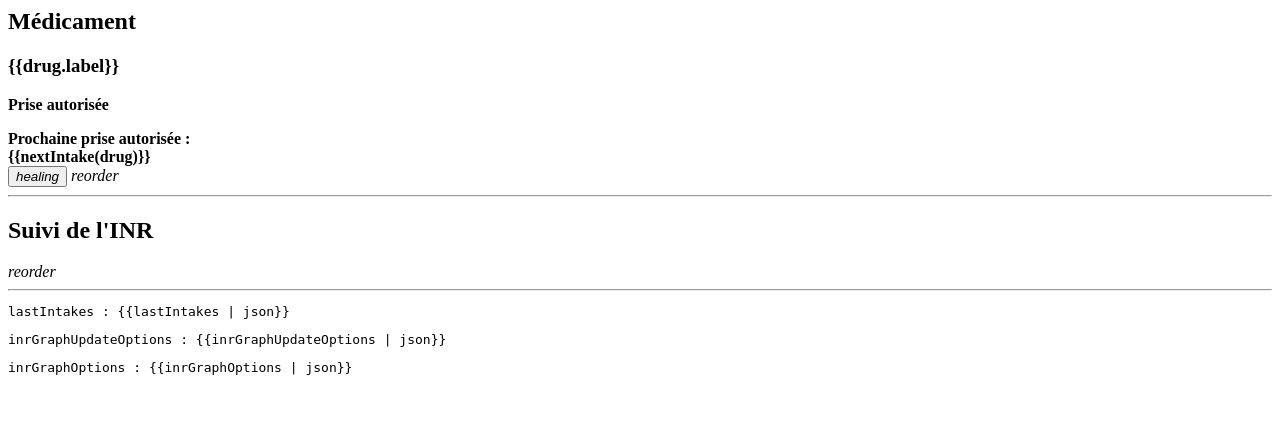
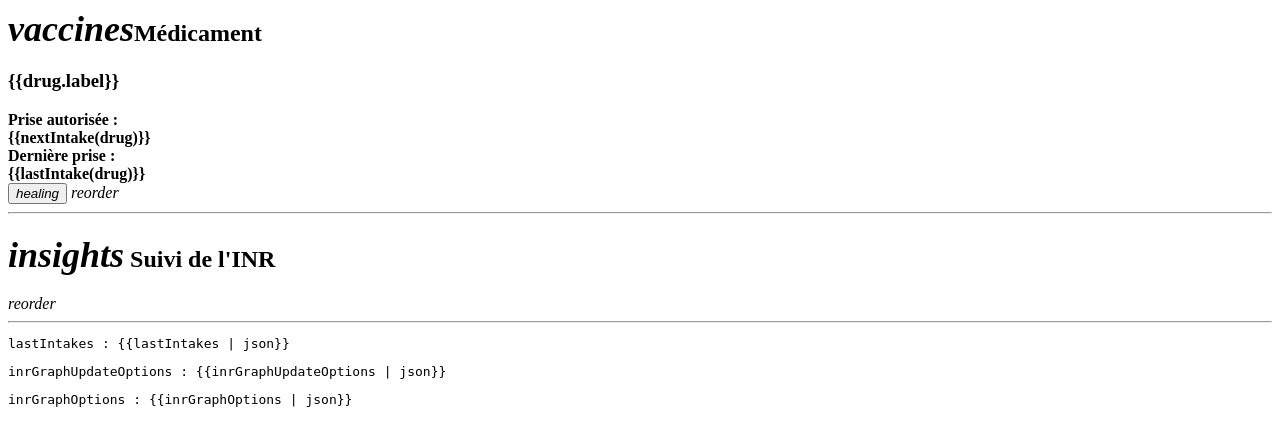
Before and after one commit to brouvier/InrTraker, a PHP site: page /app/components/home/home.component.html in a window 1280 px wide. Shown: the top 446 px of the page. Run offline with PHP 8.4, Linux system fonts and the light colour scheme.

Commit message:
Mise en forme

```diff
--- a/angular.json
+++ b/angular.json
@@ -58,6 +58,7 @@
             ],
             "scripts": [
               "node_modules/jquery/dist/jquery.min.js",
+              "node_modules/@popperjs/core/dist/umd/popper.min.js",
               "node_modules/bootstrap/dist/js/bootstrap.min.js"
             ]
           },
--- a/database.sql
+++ b/database.sql
@@ -24,6 +24,7 @@
   `label` varchar(50) NOT NULL,
   `posology` varchar(500) NOT NULL,
   `maxFrequency` tinyint(3) unsigned NOT NULL DEFAULT 1 COMMENT 'Fréquence maximum des prises en heure',
+	`order` TINYINT(4) NOT NULL DEFAULT '9',
   PRIMARY KEY (`id`)
 ) ENGINE=InnoDB AUTO_INCREMENT=3 DEFAULT CHARSET=utf8;
 
--- a/src/app/app.component.html
+++ b/src/app/app.component.html
@@ -4,7 +4,7 @@
         <span class="align-top">INR Traker</span>
     </a>
     <div class="m-2 d-flex align-items-center" *ngIf="isUnlock()">
-        <i class="material-icons text-white" (click)="lock()">lock</i>
+        <i class="material-icons violet" (click)="lock()">lock</i>
     </div>
 </nav>
 
--- a/src/app/components/home/home.component.html
+++ b/src/app/components/home/home.component.html
@@ -1,54 +1,78 @@
-<h2>Médicament</h2>
+<!-- ------------------ Liste des médicaments ------------------ -->
+
+<h2 class="d-flex align-items-center"><i class="material-icons me-2 violet"
+        style="font-size: 1.5em;">vaccines</i>Médicament</h2>
 
 <div class="row">
     <div class="col" *ngFor="let drug of lastIntakes">
-        <div class="card m-3">
-            <h3 class="card-header">{{drug.label}}</h3>
+        <div class="card m-3" [ngClass]="{'custom-card-orange': nextIntake(drug) > currentDt.st,
+            'custom-card-green': nextIntake(drug) <= currentDt.st}">
+
             <div class="card-body">
-                <p class="card-text text-success" *ngIf="nextIntake(drug) <= formatedCurrentDt">
-                    <strong>Prise autorisée</strong>
-                </p>
-                <div *ngIf="nextIntake(drug) > formatedCurrentDt">
-                    <div class="row card-text text-warning">
+                <h3 class="card-title">{{drug.label}}</h3>
+                <div *ngIf="nextIntake(drug) > currentDt.st">
+                    <div class="row card-text">
                         <div class="col-12 col-xl-6">
-                            <strong>Prochaine prise autorisée :</strong>
+                            <strong>Prise autorisée :</strong>
                         </div>
                         <div class="col-12 col-xl-6 text-end">
                             <strong>{{nextIntake(drug)}}</strong>
                         </div>
                     </div>
                     <div class="progress">
-                        <div class="progress-bar" role="progressbar" [style]="nextIntakeProgress(drug)"></div>
+                        <div class="progress-bar bg-primary progress-bar-striped progress-bar-animated"
+                            [style]="nextIntakeProgress(drug)"></div>
+                    </div>
+                </div>
+                <div *ngIf="nextIntake(drug) <= currentDt.st">
+                    <div class="row card-text">
+                        <div class="col-12 col-xl-6">
+                            <strong>Dernière prise :</strong>
+                        </div>
+                        <div class="col-12 col-xl-6 text-end">
+                            <strong>{{lastIntake(drug)}}</strong>
+                        </div>
+                    </div>
+                    <div class="progress">
+                        <div class="progress-bar bg-primary progress-bar-striped progress-bar-animated"
+                            style="width: 100%"></div>
                     </div>
                 </div>
             </div>
+
             <div class="card-footer text-end">
                 <div class="btn-group" role="group">
-                    <button type="button" class="btn btn-success d-flex align-items-center" title="Ajouter une prise"
-                        (click)="addIntake(drug.id)"
-                        [ngClass]="{'btn-warning': nextIntake(drug) > formatedCurrentDt,
-                                'btn-success': nextIntake(drug) <= formatedCurrentDt}">
+                    <button type="button" class="btn btn-success p-1 d-flex align-items-center"
+                        title="Ajouter une prise" (click)="addIntake(drug.id)" [ngClass]="{'btn-warning': nextIntake(drug) > currentDt.st,
+                                'btn-success': nextIntake(drug) <= currentDt.st}">
                         <i class="material-icons">healing</i>
                     </button>
-                    <a class="btn btn-secondary d-flex align-items-center" [routerLink]="['/intake-list', drug.id]"
+                    <a class="btn btn-secondary p-1 d-flex align-items-center" [routerLink]="['/intake-list', drug.id]"
                         title="Voir la liste des prises"><i class="material-icons">reorder</i></a>
                 </div>
             </div>
+
         </div>
     </div>
 </div>
 
 <hr />
+<!-- ------------------ Graphique des mesures ------------------ -->
 
 <div class="d-flex justify-content-between">
-    <h2>Suivi de l'INR</h2>
-    <a class="btn btn-secondary d-flex align-items-center" [routerLink]="['/measure-list']"
+    <h2 class="d-flex align-items-center">
+        <i class="material-icons me-2 violet" style="font-size: 1.5em;">insights</i>
+        Suivi de l'INR
+    </h2>
+    <a class="btn btn-secondary p-1 d-flex align-items-center" [routerLink]="['/measure-list']"
         title="Voir la liste des mesures">
         <i class="material-icons">reorder</i>
     </a>
 </div>
 
-<div echarts [options]="inrGraphOptions" [merge]="inrGraphUpdateOptions" class="demo-chart"></div>
+<div echarts [options]="inrGraphOptions" [merge]="inrGraphUpdateOptions"></div>
+
+<!-- ------------------ Débug ------------------ -->
 
 <div *ngIf="!production">
     <hr />
--- a/src/app/components/intake-list/intake-list.component.ts
+++ b/src/app/components/intake-list/intake-list.component.ts
@@ -15,7 +15,7 @@
   private currentDrugId: number = 0;
   private drugsSub: Subscription|undefined;
   private intakesSub: Subscription|undefined;
-  currentDrug: Drug = {id: 0, label: 'Erreur', posology: '', maxFrequency: 0};
+  currentDrug: Drug = {id: 0, label: 'Erreur', posology: '', maxFrequency: 0, order: 0};
   currentDrugIntakes: DrugIntake[] = [];
 
 
--- a/src/app/services/drug.service.ts
+++ b/src/app/services/drug.service.ts
@@ -11,6 +11,7 @@
     label: string;
     posology: string;
     maxFrequency: number;
+    order: number;
 }
 
 export interface DrugIntake {
@@ -25,6 +26,7 @@
     lastIntake: string | null;
     posology: string;
     maxFrequency: number;
+    order: number;
 }
 
 @Injectable()
@@ -101,12 +103,12 @@
         });
     }
 
-    private selectDrug() { return this.httpClient.get<Drug[]>(this.drugUrl, {headers: this.security.getAppTocken()}) }
+    private selectDrug() { return this.httpClient.get<Drug[]>(this.drugUrl + '/?by=order', {headers: this.security.getAppTocken()}) }
     private insertNewDrug(drug: Drug) { return this.httpClient.post(this.drugUrl, drug, {headers: this.security.getAppTocken()}) }
     private updateDrug(drug: Drug) { return this.httpClient.put(this.drugUrl + drug.id, drug, {headers: this.security.getAppTocken()}) }
     private deleteDrug(drug: Drug) { return this.httpClient.delete(this.drugUrl + drug.id, {headers: this.security.getAppTocken()}) }
 
-    private selectDrugIntake() { return this.httpClient.get<DrugIntake[]>(this.drugIntakeUrl, {headers: this.security.getAppTocken()}) }
+    private selectDrugIntake() { return this.httpClient.get<DrugIntake[]>(this.drugIntakeUrl + '/?by=intake', {headers: this.security.getAppTocken()}) }
     private insertNewDrugIntake(drugIntake: DrugIntake) { return this.httpClient.post(this.drugIntakeUrl, drugIntake, {headers: this.security.getAppTocken()}) }
     private updateDrugIntake(drugIntake: DrugIntake) { return this.httpClient.put(this.drugIntakeUrl + drugIntake.id, drugIntake, {headers: this.security.getAppTocken()}) }
     private deleteDrugIntake(drugIntake: DrugIntake) { return this.httpClient.delete(this.drugIntakeUrl + drugIntake.id, {headers: this.security.getAppTocken()}) }
--- a/src/app/services/inr.service.ts
+++ b/src/app/services/inr.service.ts
@@ -74,7 +74,7 @@
         }
     }
 
-    private selectInrMeasure() { return this.httpClient.get<InrMeasure[]>(this.inrMeasureUrl, { headers: this.security.getAppTocken() }) }
+    private selectInrMeasure() { return this.httpClient.get<InrMeasure[]>(this.inrMeasureUrl + '/?by=measureDate', { headers: this.security.getAppTocken() }) }
     private insertNewInrMeasure(inrMeasure: InrMeasure) { return this.httpClient.post(this.inrMeasureUrl, inrMeasure, { headers: this.security.getAppTocken() }) }
     private updateInrMeasure(inrMeasure: InrMeasure) { return this.httpClient.put(this.inrMeasureUrl + inrMeasure.id, inrMeasure, { headers: this.security.getAppTocken() }) }
     private deleteInrMeasure(inrMeasure: InrMeasure) { return this.httpClient.delete(this.inrMeasureUrl + inrMeasure.id, { headers: this.security.getAppTocken() }) }
```
Also changed, not shown: src/app/components/home/home.component.scss (added, +44 -0 lines), src/app/components/home/home.component.ts (+17 -7 lines), src/styles.scss (+6 -1 lines).
